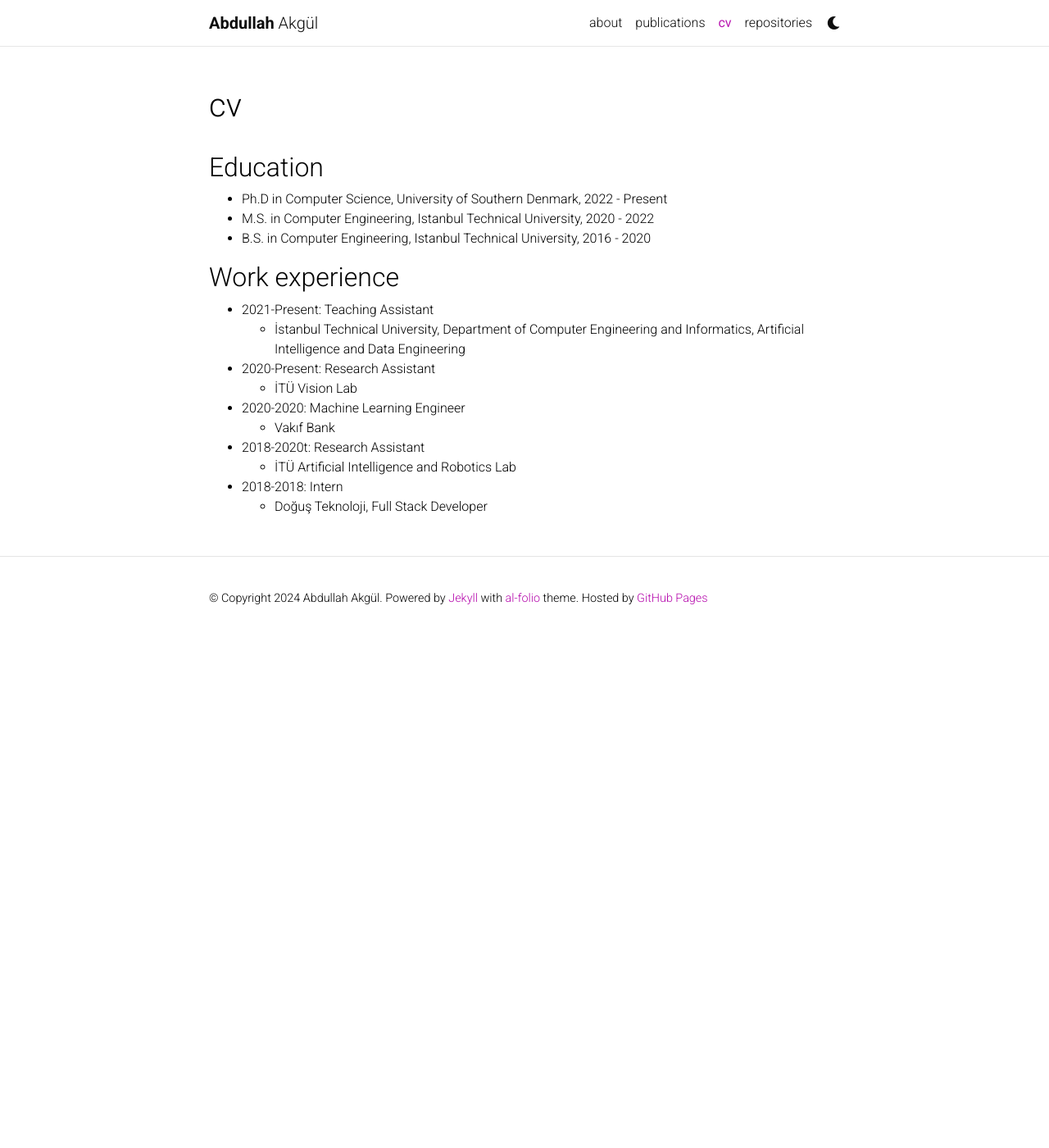
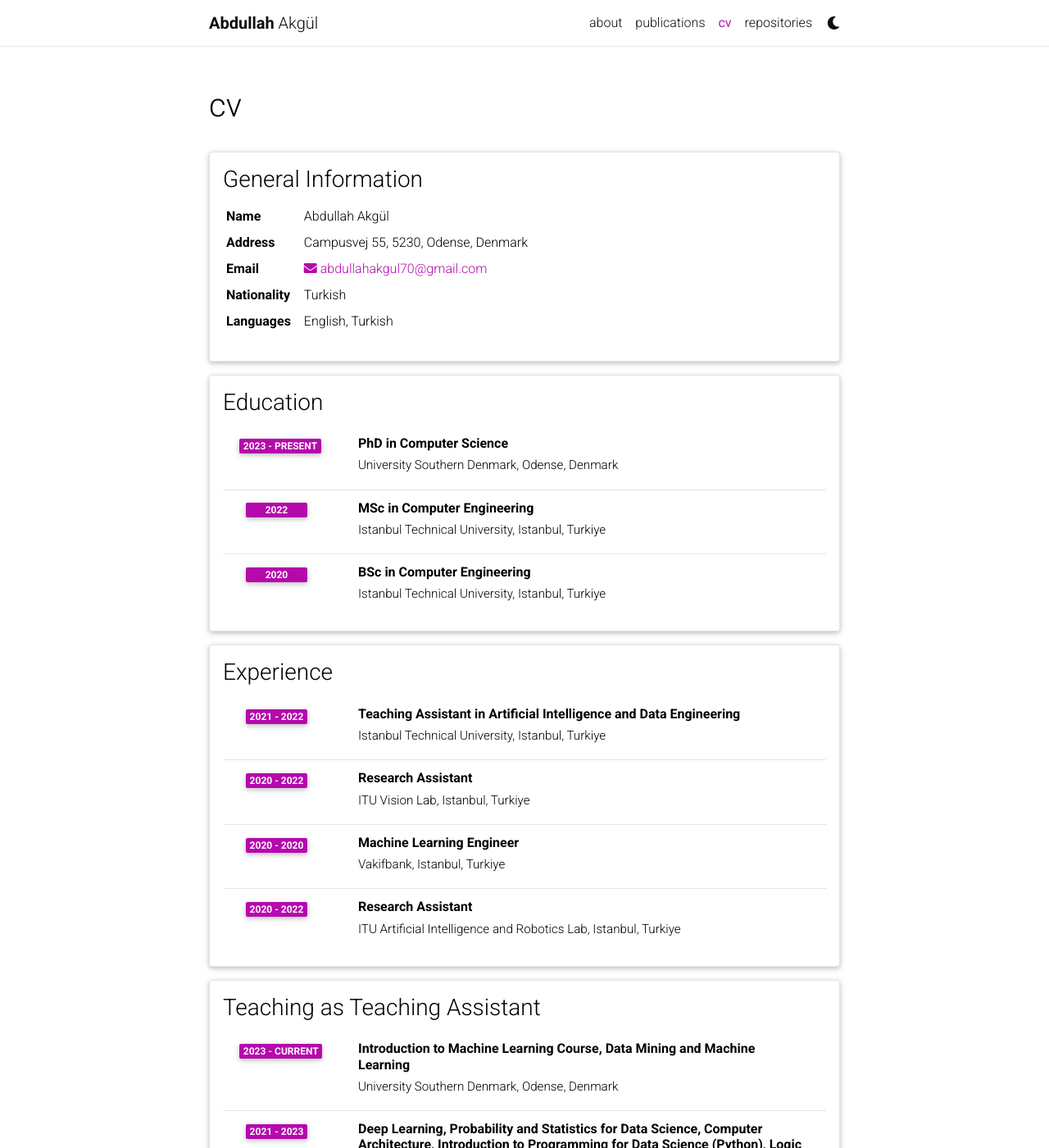
Before and after one commit to aportekila/melihkandemir, a Jekyll site: the page built from _pages/cv.md, in a window 1280 px wide and 1400 px high. Shown: the whole window at 82% size. Built offline with Jekyll 4.4.1, drawn with Linux system fonts in a browser that asks for light colours; comment, search, counter and statistics services are not loaded; a style sheet for code colours, icons or effects is not loaded; some of the changed text lies outside the part shown.

Commit message:
cv update

```diff
--- /dev/null
+++ b/_data/cv.yml
@@ -0,0 +1,82 @@
+- title: General Information
+  type: map
+  contents:
+    - name: Name
+      value: Abdullah Akgül
+    - name: Address
+      value: >
+        Campusvej 55, 5230,
+        Odense, Denmark
+    - name: Email
+      value: <a href="mailto:abdullahakgul70@gmail.com"><i class="fas fa-envelope"></i> abdullahakgul70@gmail.com</a>
+    - name: Nationality
+      value: Turkish
+    - name: Languages
+      value: English, Turkish
+
+- title: Education
+  type: time_table
+  contents:
+    - title: PhD in Computer Science
+      institution: University Southern Denmark, Odense, Denmark
+      year: 2023 - Present
+    - title: MSc in Computer Engineering
+      institution: Istanbul Technical University, Istanbul, Turkiye
+      year: 2022
+    - title: BSc in Computer Engineering
+      institution: Istanbul Technical University, Istanbul, Turkiye
+      year: 2020
+
+- title: Experience
+  type: time_table
+  contents:
+    - title: Teaching Assistant in Artificial Intelligence and Data Engineering
+      institution: Istanbul Technical University, Istanbul, Turkiye
+      year: 2021 - 2022
+    - title: Research Assistant
+      institution: ITU Vision Lab, Istanbul, Turkiye
+      year: 2020 - 2022
+    - title: Machine Learning Engineer
+      institution: Vakifbank, Istanbul, Turkiye
+      year: 2020 - 2020
+    - title: Research Assistant
+      institution: ITU Artificial Intelligence and Robotics Lab, Istanbul, Turkiye
+      year: 2020 - 2022
+
+- title: Teaching as Teaching Assistant
+  type: time_table
+  contents:
+    - title: Introduction to Machine Learning Course, Data Mining and Machine Learning
+      year: 2023 - Current
+      institution: University Southern Denmark, Odense, Denmark
+    - title: Deep Learning, Probability and Statistics for Data Science, Computer Architecture,  Introduction to Programming for Data Science (Python), Logic Circuits Laboratory
+      year: 2021 - 2023
+      institution: Istanbul Technical University, Istanbul, Turkiye
+
+- title: Academic Service
+  type: nested_list
+  contents:
+    - title: <b>Reviewer:</b>
+      items:
+        - IEEE Transactions on Neural Networks and Learning Systems (TNNLS)
+        - IEEE/CVF Winter Conference on Applications of Computer Vision (WACV)
+
+- title: Skills
+  type: nested_list
+  contents:
+    - title: <b>Programming Languages:</b>
+      items:
+        - Python
+        - C++
+        - Matlab
+    - title: <b>Web:</b>
+      items:
+        - JavaScript
+        - NodeJs
+        - Flask
+    - title: <b>Machine Learning:</b>
+      items:
+        - PyTorch
+        - TensorFlow
+        - Scikit-learn
+        - Keras
--- a/_pages/cv.md
+++ b/_pages/cv.md
@@ -1,30 +1,8 @@
 ---
-layout: page
+layout: cv
 permalink: /cv/
 title: cv
 nav: true
 nav_order: 2
+cv_pdf:
 ---
-
-## Education
-
-* Ph.D in Computer Science, University of Southern Denmark, 2022 - Present
-* M.S. in Computer Engineering, Istanbul Technical University, 2020 - 2022
-* B.S. in Computer Engineering, Istanbul Technical University, 2016 - 2020
-
-## Work experience
-
-* 2021-Present: Teaching Assistant
-  * İstanbul Technical University, Department of Computer Engineering and Informatics, Artificial Intelligence and Data Engineering
-
-* 2020-Present: Research Assistant
-  * İTÜ Vision Lab
-
-* 2020-2020: Machine Learning Engineer
-  * Vakıf Bank
-
-* 2018-2020t: Research Assistant
-  * İTÜ Artificial Intelligence and Robotics Lab
-
-* 2018-2018: Intern
-  * Doğuş Teknoloji, Full Stack Developer
```
